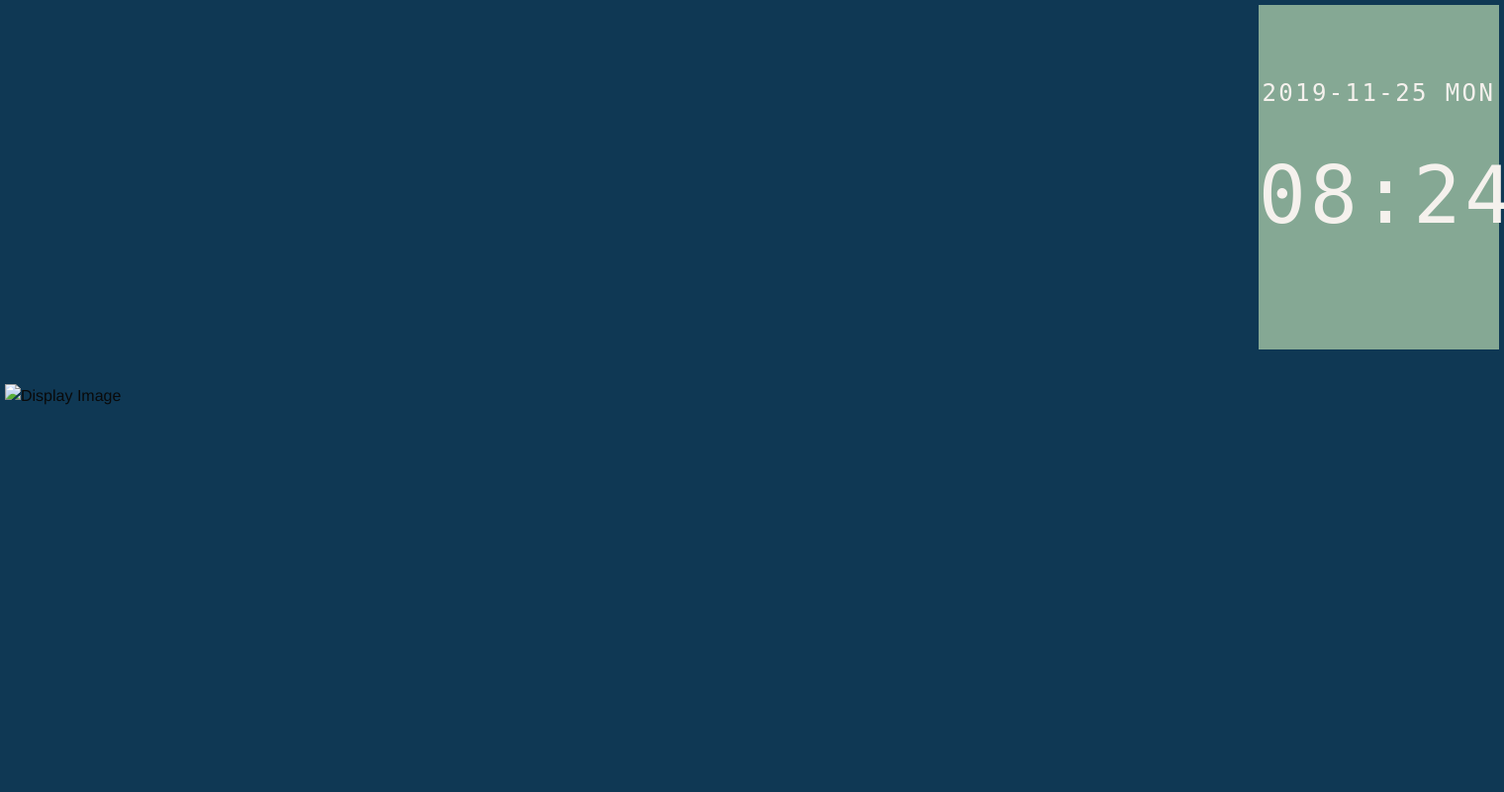
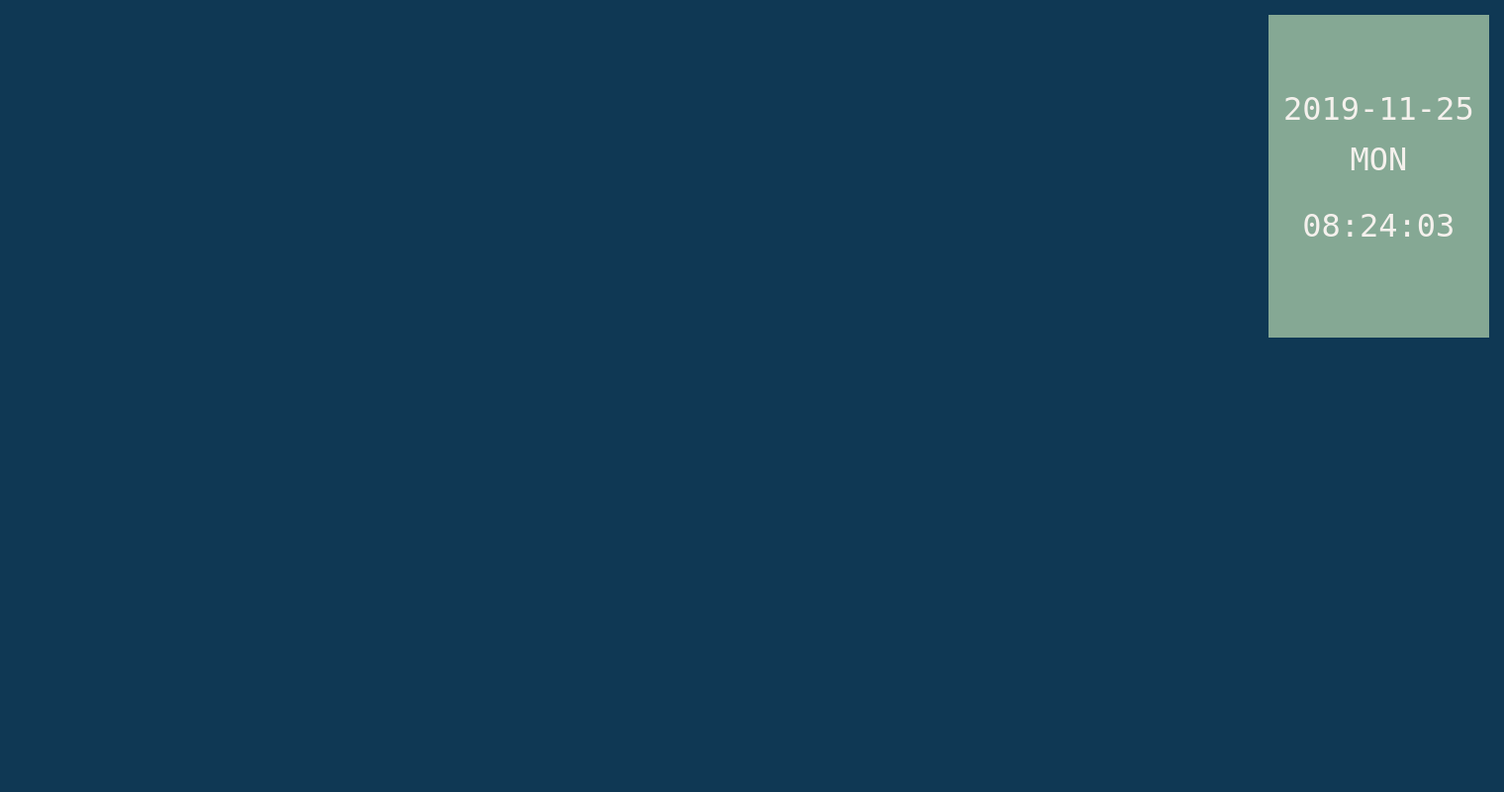
Before and after one commit to Billy4195/DigitalSignage, a Django app: page / in a window 1520 px wide; the page is wider, and only the part inside the window is pictured. Shown: that part at 99% size. Run offline with Django 3.2, Linux system fonts and the light colour scheme; data that the repository does not hold is empty; some libraries are stand-ins or nearby versions.

Commit message:
Add content page design

```diff
--- a/signage/static/signage.css
+++ b/signage/static/signage.css
@@ -1,38 +1,50 @@
-html,body {
+body {
     height: 100vh;
     background: #0f3854;
 }
 
-.container {
-    height: 100vh;
-    text-align: center;
-    padding: 5px;
+.content {
+    height: 100%;
 }
 
-.content {
+.cell, .grid-x, .grid-y {
     height: 100%;
+}
+
+.news {
+    background: #8B8F8F;
+    border-radius: 50px;
+    margin-top: 15px;
+    margin-bottom: 15px;
+    width: 100%;
+}
+
+.news, .qrcode {
     display: flex;
     align-items: center;
+    text-align: center;
+}
+
+.news span {
+    font-size: 2.5em;
+}
+
+.qrcode img {
+    width: auto;
+    height: 85%;
+    display:block;
+	margin-left:auto;
+	margin-right:auto;
 }
 
 #clock {
     background: #85A894;
     background-size: 100%;
     font-family: 'Share Tech Mono', monospace;
+	font-size: 2rem;
     color: #F5F1ED;
     padding: 70px 0;
-    .time {
-        letter-spacing: 0.05em;
-        font-size: 80px;
-        padding: 5px 0;
-    }
-    .date {
-        letter-spacing: 0.1em;
-        font-size: 24px;
-    }
-    .text {
-        letter-spacing: 0.1em;
-        font-size: 12px;
-        padding: 20px 0 0;
-    }
+    text-align: center;
+    margin-top: 15px;
+    margin-bottom: 15px;
 }
--- /dev/null
+++ b/signage/templates/content.html
@@ -0,0 +1,14 @@
+<!--img id="image" alt="Display Image"-->
+<div class="grid-y">
+    {% for post in news %}
+    <div class="cell large-auto grid-x news">
+        <div class="cell large-8 grid-y grid-padding-y grid-margin-y">
+            <img class="cell large-6" src="https://www.inside.com.tw/assets/wp-content/themes/inside/images/logo.svg">
+            <span class="cell large-6">{{ post.title }}</span>
+        </div>
+        <div class="cell large-4 qrcode">
+            <img src="{{ post.link }}">
+        </div>
+    </div>
+    {% endfor %}
+</div>
--- a/signage/templates/index.html
+++ b/signage/templates/index.html
@@ -3,13 +3,11 @@
 
 {% block body %}
 <link rel="stylesheet" type="text/css" href="{% static "signage.css" %}">
-<div class="grid-x">
-    <div class="cell large-10 container">
-        <div class="content">
-            <img id="image" alt="Display Image">
-        </div>
+<div class="grid-x grid-padding-x">
+    <div class="cell large-10 content">
+        {% include 'content.html' %}
     </div>
-    <div class="cell large-2 container">
+    <div class="cell large-2 content">
         <div id="clock">
             <p class="date"></p>
             <p class="time"></p>
```
